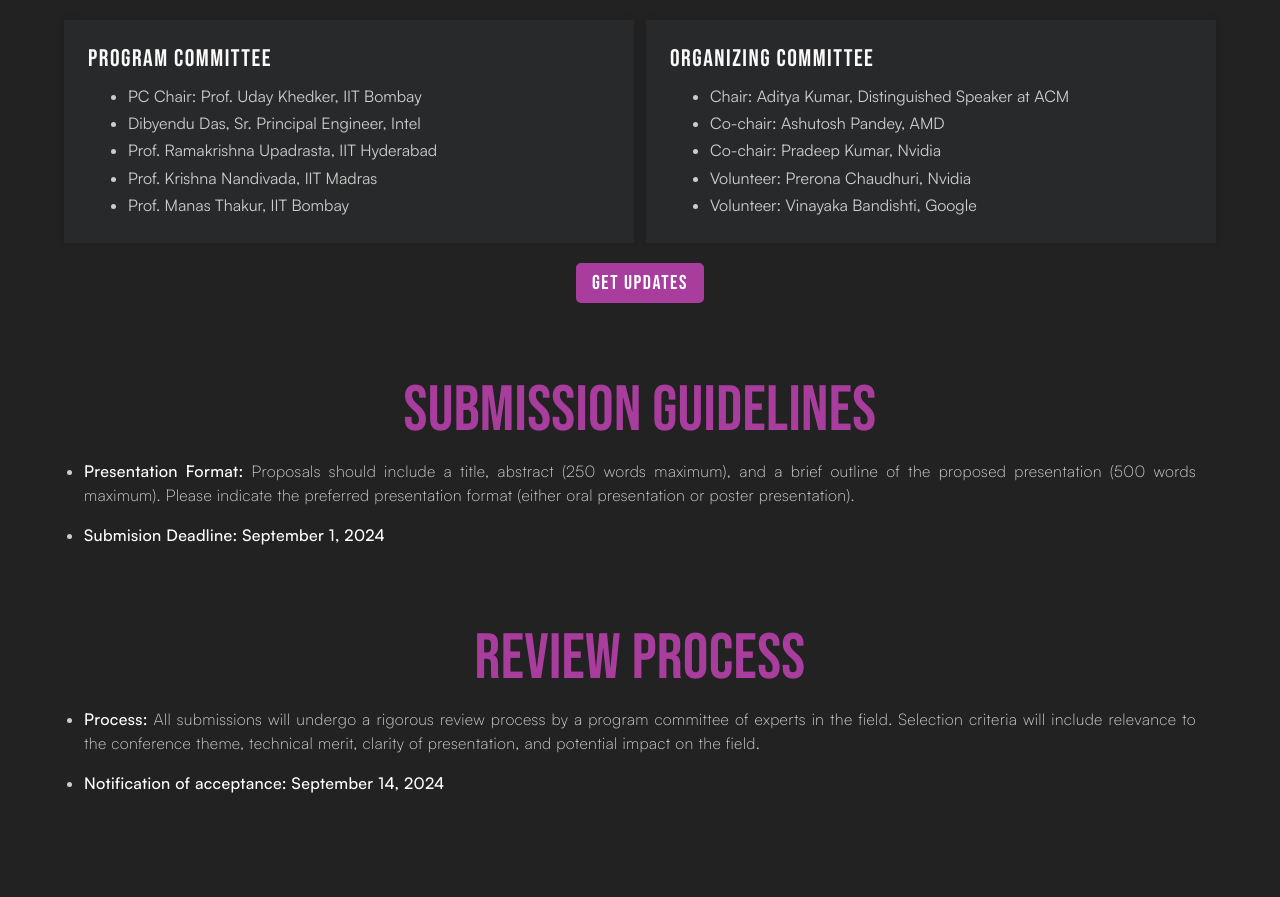
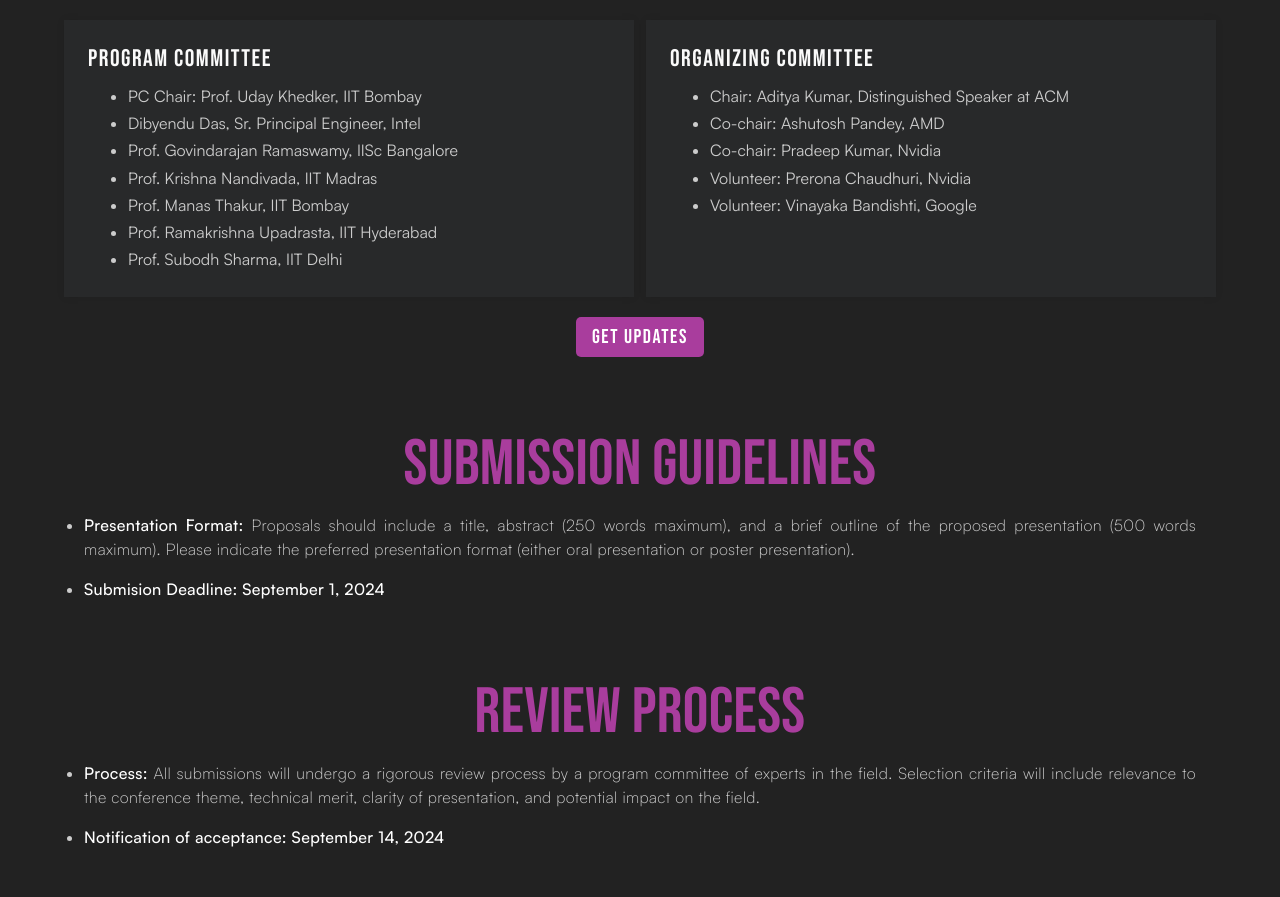
Before and after one commit to compilertech/compilertech-fe, a React (Vite) app: page / in a window 1280 px wide. Shown: the part 3502-4399 px from the top of the page. Built offline with nearby package versions, Linux system fonts and the light colour scheme.

Commit message:
Update Organizer.tsx

```diff
--- a/src/components/Organizer.tsx
+++ b/src/components/Organizer.tsx
@@ -32,13 +32,19 @@ const Organizer: React.FC = () => {
                 Dibyendu Das, Sr. Principal Engineer, Intel
               </CommitteeListItem>
               <CommitteeListItem>
-                Prof. Ramakrishna Upadrasta, IIT Hyderabad
+                Prof. Govindarajan Ramaswamy, IISc Bangalore
               </CommitteeListItem>
               <CommitteeListItem>
                 Prof. Krishna Nandivada, IIT Madras
               </CommitteeListItem>
               <CommitteeListItem>
                 Prof. Manas Thakur, IIT Bombay
+              </CommitteeListItem>
+              <CommitteeListItem>
+                Prof. Ramakrishna Upadrasta, IIT Hyderabad
+              </CommitteeListItem>
+              <CommitteeListItem>
+                Prof. Subodh Sharma, IIT Delhi
               </CommitteeListItem>
             </CommitteeList>
           </CommitteeBox>
```
